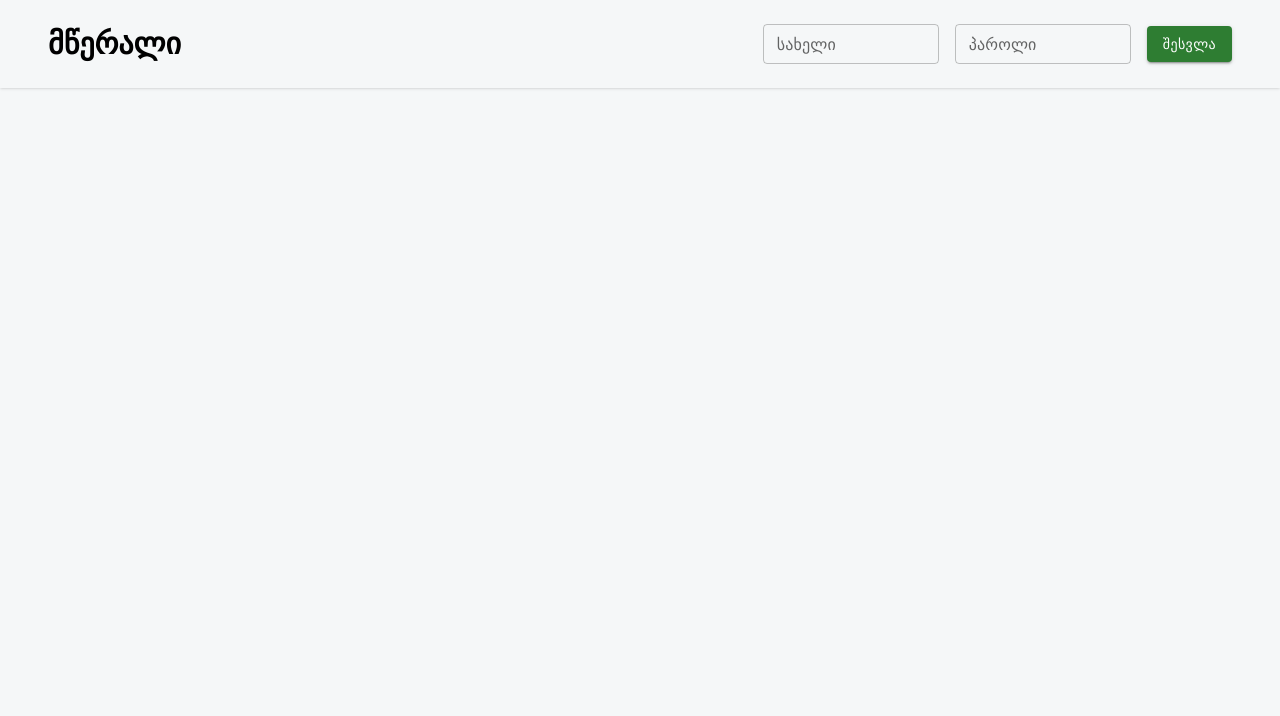
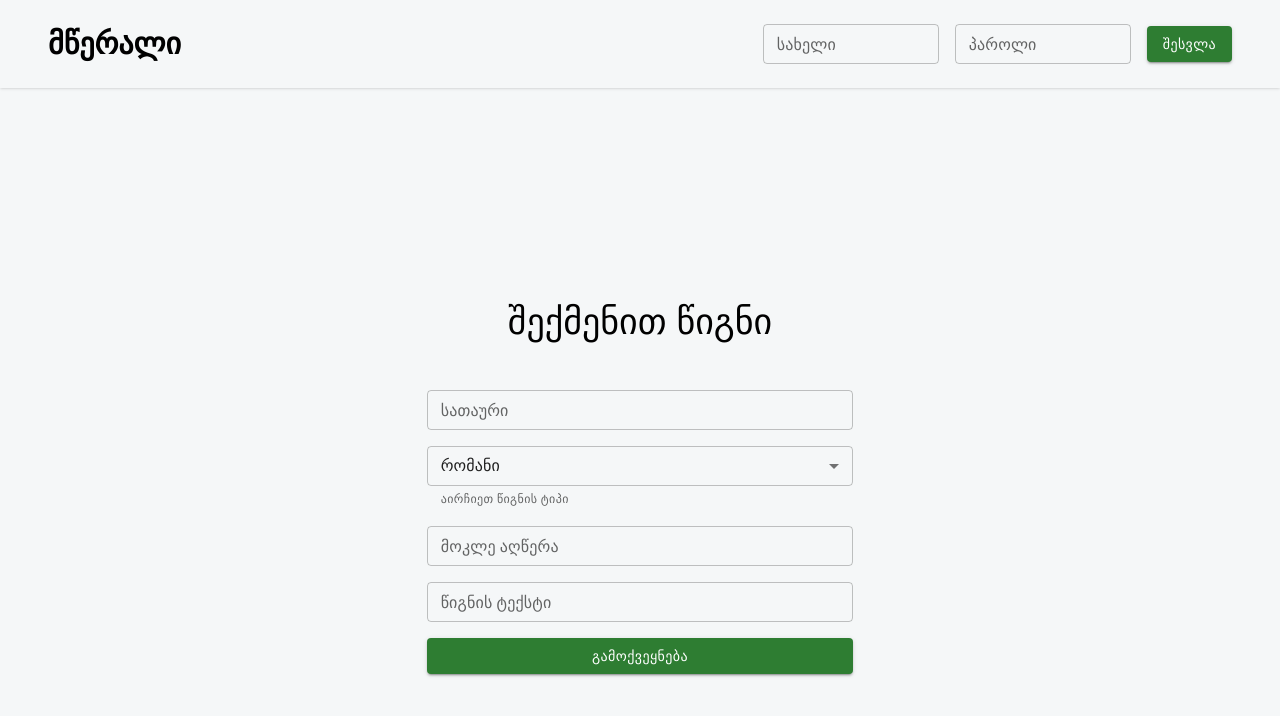
Before and after one commit to lukaChikashvili/neoWriters, a React (Create React App) app in the folder client/book/: page /create in a window 1280 px wide. Shown: the top 716 px of the page. Built offline with nearby package versions, Linux system fonts and the light colour scheme.

Commit message:
add create page design

```diff
--- a/client/book/src/App.js
+++ b/client/book/src/App.js
@@ -2,10 +2,10 @@ import {Routes, Route, Navigate} from 'react-router-dom';
 import Home from './components/Home';
 import Header from './components/Header';
 import Profile from './components/Profile';
+import Create from './components/Create';
 
 
 function App() {
-  const isUserLoggedIn = localStorage.getItem('token');
 
   return (
     <div className="App">
@@ -16,13 +16,12 @@ function App() {
         <Route
           path="/profile"
           element={
-            isUserLoggedIn ? (
+
               <Profile />
-            ) : (
-              <Navigate to="/" replace={true} />
-            )
+
           }
         />
+         <Route path = "/create" element = {<Create />} />
        </Routes>
     </div>
   );
--- /dev/null
+++ b/client/book/src/components/Create.jsx
@@ -0,0 +1,57 @@
+import { Button, MenuItem, TextField } from '@mui/material'
+import React from 'react'
+
+const Create = () => {
+    // select menu options
+    const type = [
+        {
+            value: 'რომანი'
+
+        },
+
+        {
+            value: 'მოთხრობა'
+
+        },
+
+        {
+            value: 'პოემა'
+
+        },
+
+        {
+            value: 'ლექსი'
+
+        }
+    ];
+
+  return (
+    <div>
+      <div className='flex flex-col items-center justify-center h-screen'>
+        <h1 className='text-4xl pb-12'>შექმენით წიგნი</h1>
+        <form className='flex flex-col gap-4 w-1/3'>
+            <TextField label = "სათაური" variant='outlined' size="small" />
+            <TextField
+          id="outlined-select-currency"
+          select
+
+          defaultValue="რომანი"
+          helperText="აირჩიეთ წიგნის ტიპი"
+          size='small'
+        >
+          {type.map((option) => (
+            <MenuItem key={option.value} value={option.value}>
+            {option.value}
+            </MenuItem>
+          ))}
+        </TextField>
+            <TextField label = "მოკლე აღწერა" variant='outlined' size="small"/>
+            <TextField label = "წიგნის ტექსტი" variant='outlined' size="small"/>
+            <Button variant='contained' color="success">გამოქვეყნება</Button>
+        </form>
+      </div>
+    </div>
+  )
+}
+
+export default Create
--- a/client/book/src/components/Header.jsx
+++ b/client/book/src/components/Header.jsx
@@ -1,7 +1,7 @@
 import React, { useState } from 'react'
 import {Button, TextField} from '@mui/material';
 import axios from 'axios';
-import {useNavigate} from 'react-router-dom';
+import {Link, useNavigate} from 'react-router-dom';
 
 const Header = () => {
   const [name, setName] = useState('');
@@ -34,6 +34,7 @@ const logout = () => {
       </div>
        {isUserLoggedIn ? (
         <div className='flex items-center gap-8 '>
+       <Button variant='outlined' color = "success"> <Link to = "/create" className='text-md'>წიგნის დაწერა</Link></Button>
         <p className='text-2xl font-semibold'>{localStorage.getItem('name')}</p>
          <Button variant='contained' color="success" onClick={logout}>გასვლა</Button>
          </div>
```
